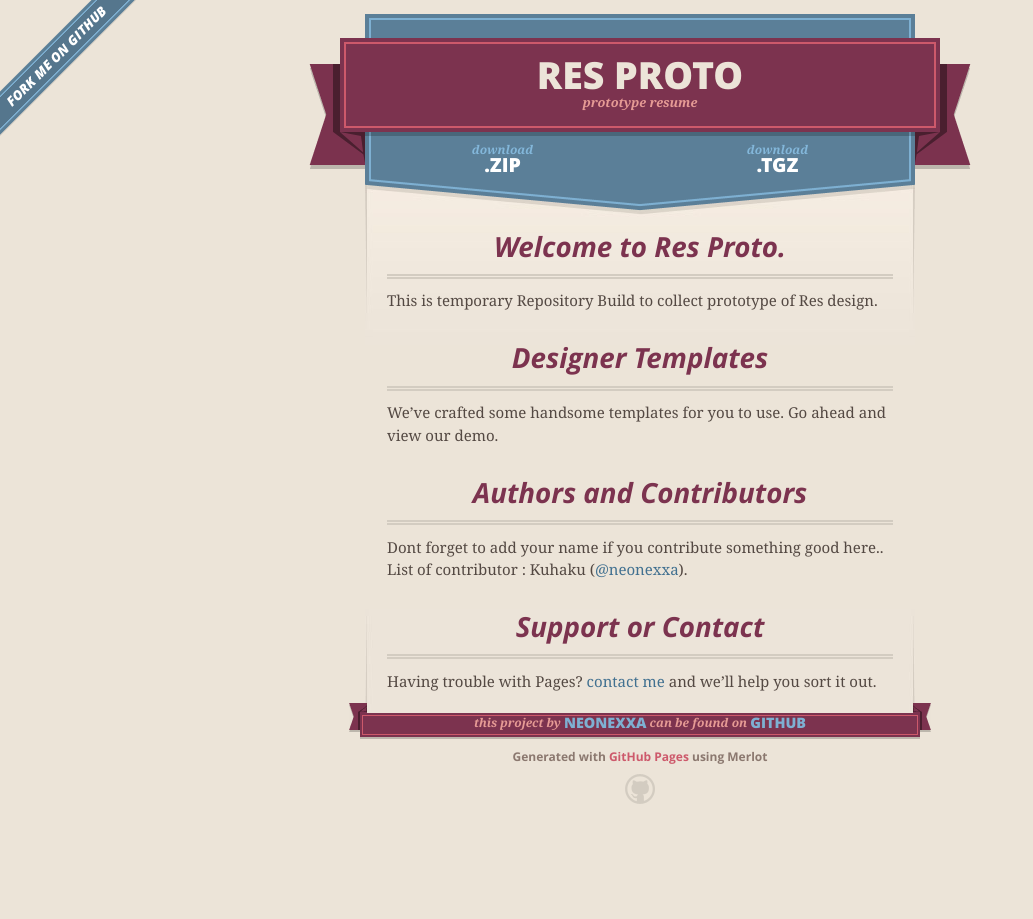
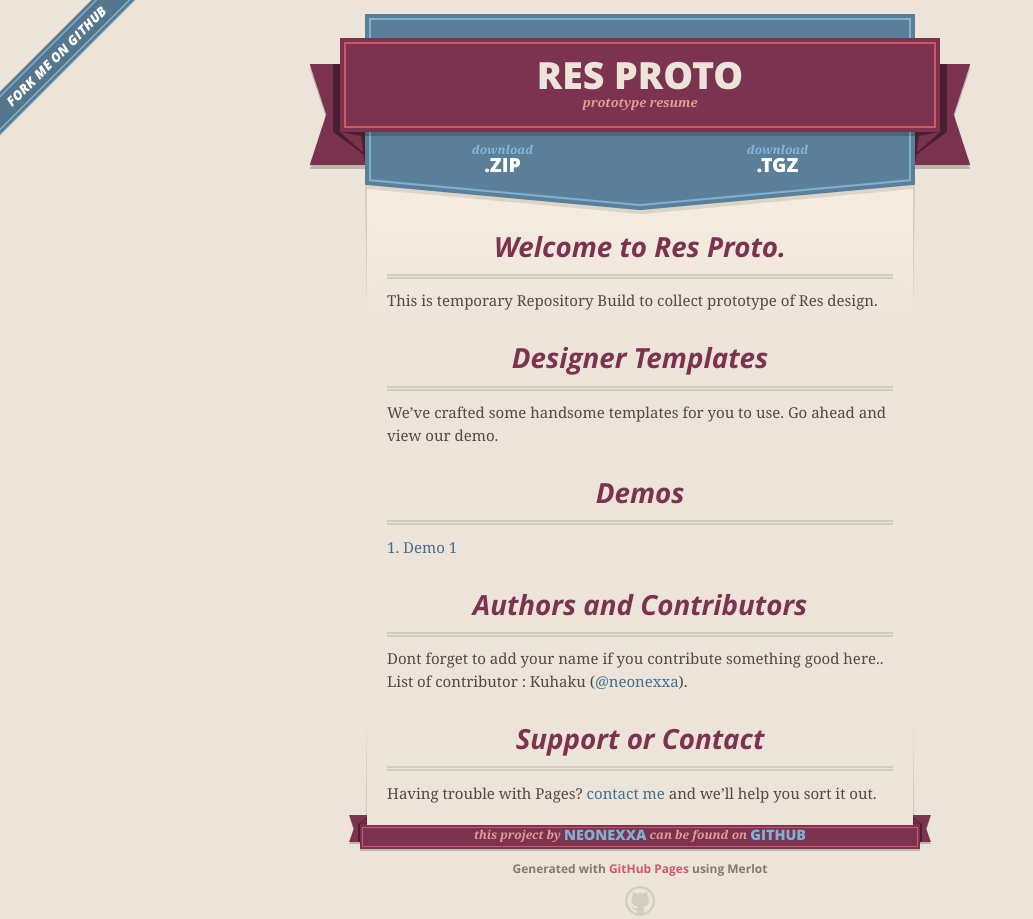
Before and after one commit to neonexxa/res_proto, a plain HTML site: page index.html in a window 1280 px wide. Shown: the whole page, without its empty margins (0-1033 px from the left). Before the commit the page ends 844 px from the top, so only its background shows below. Drawn offline with nearby package versions, Linux system fonts and the light colour scheme.

Commit message:
update demo on gh pages

```diff
--- a/index.html
+++ b/index.html
@@ -57,6 +57,11 @@
 <p>We’ve crafted some handsome templates for you to use. Go ahead and view our demo.</p>
 
 <h3>
+<a id="demo" class="anchor" href="#demo" aria-hidden="true"><span aria-hidden="true" class="octicon octicon-link"></span></a>Demos</h3>
+
+        <p><a href="https://neonexxa.github.io/res_proto/demo1">1. Demo 1 </a></p>
+
+<h3>
 <a id="authors-and-contributors" class="anchor" href="#authors-and-contributors" aria-hidden="true"><span aria-hidden="true" class="octicon octicon-link"></span></a>Authors and Contributors</h3>
 
 <p>Dont forget to add your name if you contribute something good here..
```
